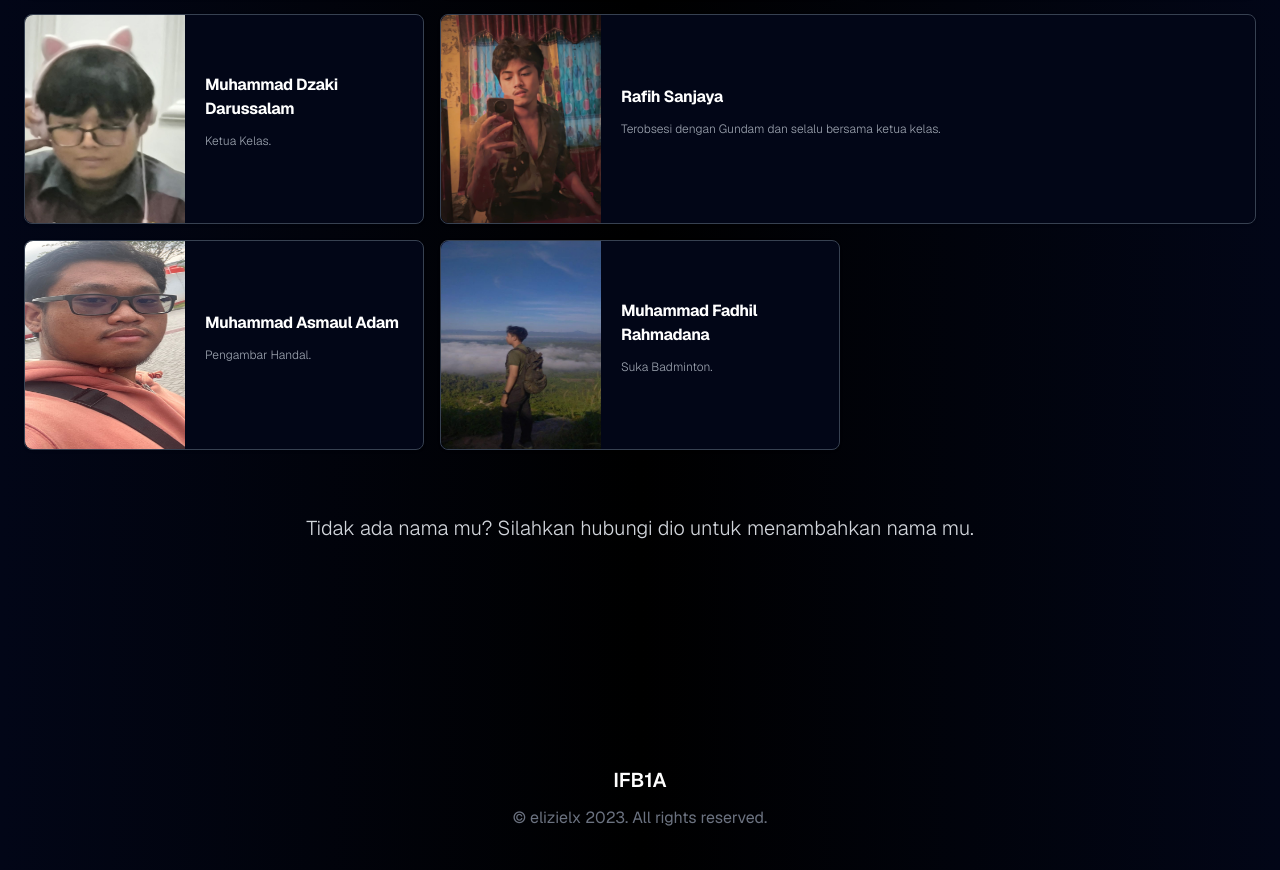
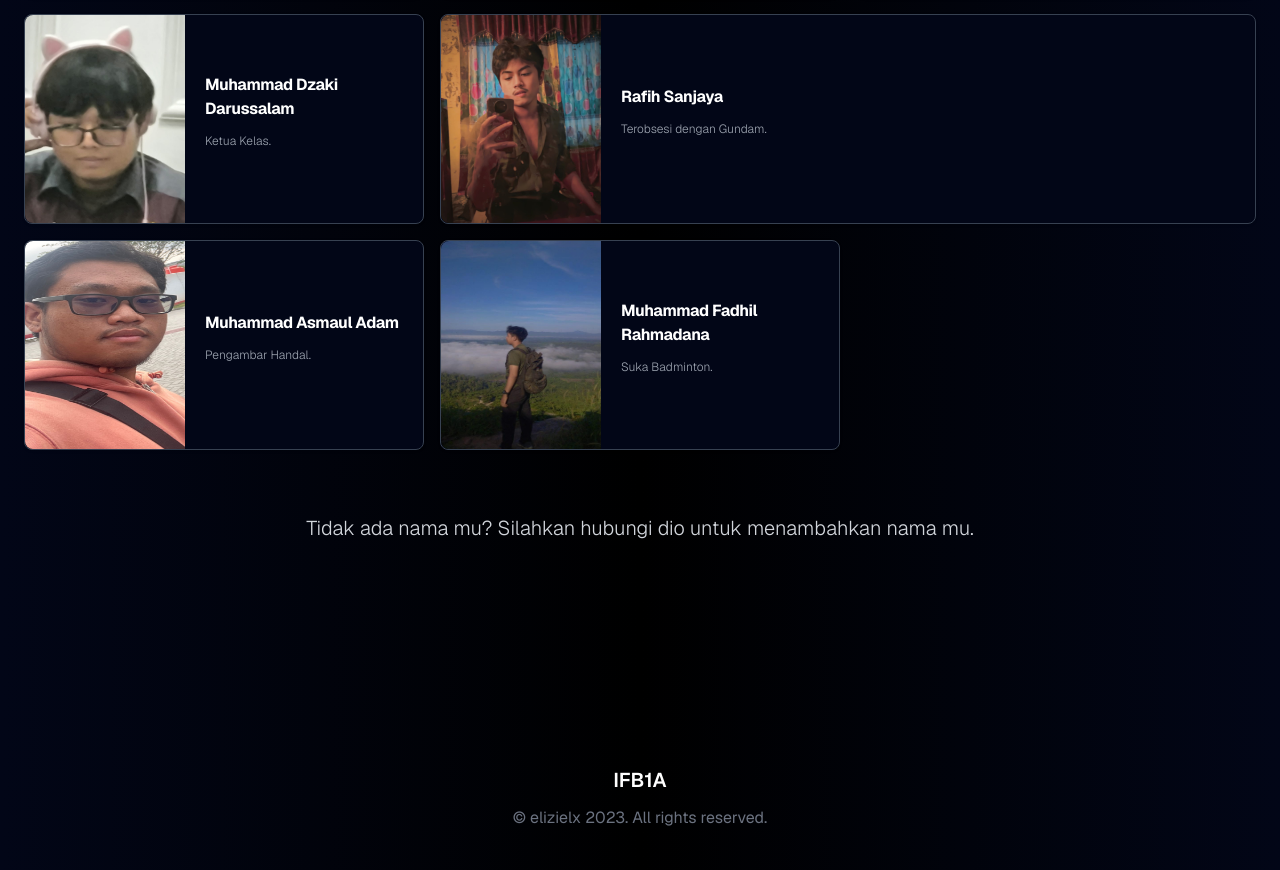
Before and after one commit to elizielx/ifb1a, a Next.js app: page / in a window 1280 px wide. Shown: the part 1970-2840 px from the top of the page. Built offline with nearby package versions, Linux system fonts and the light colour scheme; what tailwindcss-bg-patterns would draw is missing.

Commit message:
feat: stuff

```diff
--- a/src/components/anggota-kelas.tsx
+++ b/src/components/anggota-kelas.tsx
@@ -31,7 +31,7 @@ const anggota = [
   {
     nama: "Rafih Sanjaya",
     foto: "/anggota_kelas/RafihSanjaya.jpg",
-    deskripsi: "Terobsesi dengan Gundam dan selalu bersama ketua kelas.",
+    deskripsi: "Terobsesi dengan Gundam.",
     isSpan: true,
   },
   {
```
